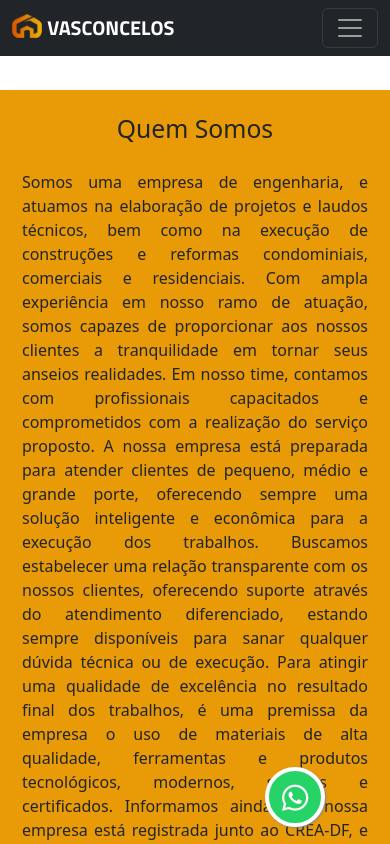
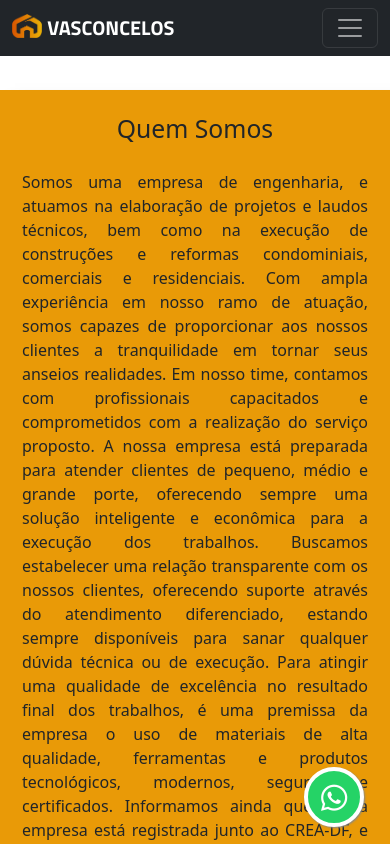
Before and after one commit to MarcoAntonioWeb/vasconcelos, a website: page sobre.html in a window 390 px wide. Shown: the top 844 px of the page. Drawn offline with nearby package versions, Linux system fonts and the light colour scheme; files whose address does not match are found by name.

Commit message:
Atualizando lik

```diff
--- a/css/style.css
+++ b/css/style.css
@@ -17,7 +17,7 @@
     }
 
     .whatsapp-link {
-        left: 68% !important;
+        left: 78% !important;
     }
 }
 
```
Also changed, not shown: index.html (+2 -2 lines).
